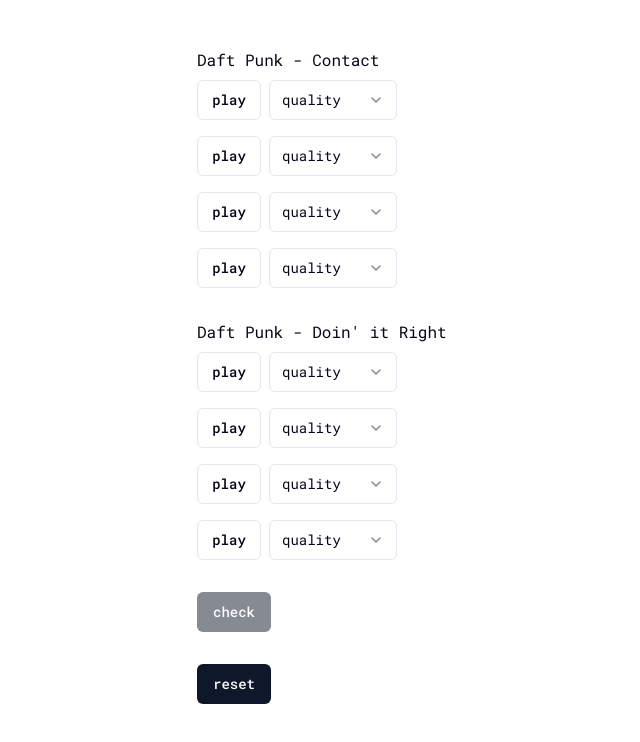
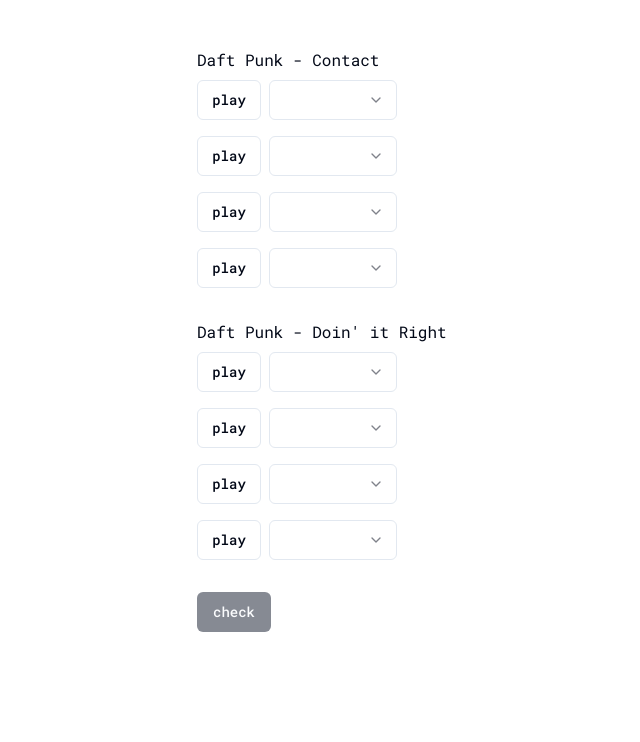
Before and after one commit to eyenalxai/audio-test, a Next.js app: page / in a window 1280 px wide. Shown: the top 742 px of the page, without its empty margins (187-827 px from the left). Built offline with nearby package versions, Linux system fonts and the light colour scheme.

Commit message:
feat: update quality selection form and button visibility
Add form validation using zod and react-hook-form to the quality selection components. Update button visibility logic to hide the reset button until results are displayed.

```diff
--- a/components/select-quality.tsx
+++ b/components/select-quality.tsx
@@ -1,8 +1,14 @@
-import { Select, SelectContent, SelectGroup, SelectItem, SelectTrigger, SelectValue } from "@/components/ui/select"
+import { Form, FormControl, FormField, FormItem } from "@/components/ui/form"
+import { Select, SelectContent, SelectItem, SelectTrigger, SelectValue } from "@/components/ui/select"
 import type { AudioQualityInternal, AudioQualitySelection, ShortName } from "@/lib/types/audio"
 import type { SelectedAudioQualities } from "@/lib/types/select"
 import { cn } from "@/lib/utils"
-import type { Dispatch, SetStateAction } from "react"
+import { zodResolver } from "@hookform/resolvers/zod"
+import { type Dispatch, type SetStateAction, useEffect } from "react"
+import { useForm } from "react-hook-form"
+import { z } from "zod"
+
+type AudioQualityInternalForm = AudioQualityInternal | "no_selection"
 
 type SelectQualityProps = {
 	trackQualityOptions: AudioQualitySelection[]
@@ -19,31 +25,66 @@
 	selectedQualities,
 	setSelectedQualities
 }: SelectQualityProps) => {
-	return (
-		<Select
-			value={selectedQualities[selectForShortName][selectForQuality] || undefined}
-			onValueChange={(quality: AudioQualityInternal) => {
+	const selectQualityFormSchema = z.object({
+		quality: z
+			.enum(["flac", "mp3_320", "mp3_128", "mp3_64"])
+			.transform((val): AudioQualityInternalForm => val as AudioQualityInternalForm)
+	})
+
+	const form = useForm<z.infer<typeof selectQualityFormSchema>>({
+		resolver: zodResolver(selectQualityFormSchema)
+	})
+
+	useEffect(() => {
+		if (selectedQualities[selectForShortName]?.[selectForQuality] === null) {
+			form.reset({
+				quality: "no_selection"
+			})
+		}
+	}, [form, selectedQualities, selectForShortName, selectForQuality, form.reset])
+
+	function onSubmit(data: z.infer<typeof selectQualityFormSchema>) {
 		setSelectedQualities((prev) => ({
 			...prev,
 			[selectForShortName]: {
 				...prev[selectForShortName],
-						[selectForQuality]: quality
+				[selectForQuality]: data.quality
 			}
 		}))
+	}
+
+	return (
+		<Form {...form}>
+			<form>
+				<FormField
+					control={form.control}
+					name="quality"
+					render={({ field }) => (
+						<FormItem>
+							<Select
+								onValueChange={(value: AudioQualityInternal) => {
+									form.setValue("quality", value, { shouldValidate: true })
+									form.handleSubmit(onSubmit)()
 								}}
+								value={field.value}
 							>
+								<FormControl>
 									<SelectTrigger className={cn("w-32")}>
 										<SelectValue placeholder="quality" />
 									</SelectTrigger>
+								</FormControl>
 								<SelectContent>
-				<SelectGroup>
 									{trackQualityOptions.map((quality) => (
 										<SelectItem key={quality.internal} value={quality.internal}>
 											{quality.display}
 										</SelectItem>
 									))}
-				</SelectGroup>
 								</SelectContent>
 							</Select>
+						</FormItem>
+					)}
+				/>
+			</form>
+		</Form>
 	)
 }
--- a/components/track-quality-picker-list.tsx
+++ b/components/track-quality-picker-list.tsx
@@ -27,8 +27,6 @@
 			])
 		)
 	)
-
-	console.log(selectedQualities)
 
 	const resetAll = () => {
 		setDisplayResults(false)
@@ -72,10 +70,17 @@
 					setSelectedQualities={setSelectedQualities}
 				/>
 			))}
-			<Button disabled={!allSelected} onClick={() => setDisplayResults(true)}>
-				check
-			</Button>
-			<Button onClick={() => resetAll()}>reset</Button>
+			<div className={cn("flex", "flex-row", "gap-2")}>
+				<Button disabled={!allSelected} onClick={() => setDisplayResults(true)}>
+					check
+				</Button>
+				{displayResults && (
+					<Button variant={"outline"} onClick={() => resetAll()}>
+						reset
+					</Button>
+				)}
+			</div>
+
 			{displayResults && (
 				<div className={cn("flex", "flex-row", "gap-4")}>
 					<span>you got</span>
```
Lines whose indentation alone changed are shown as unchanged.
